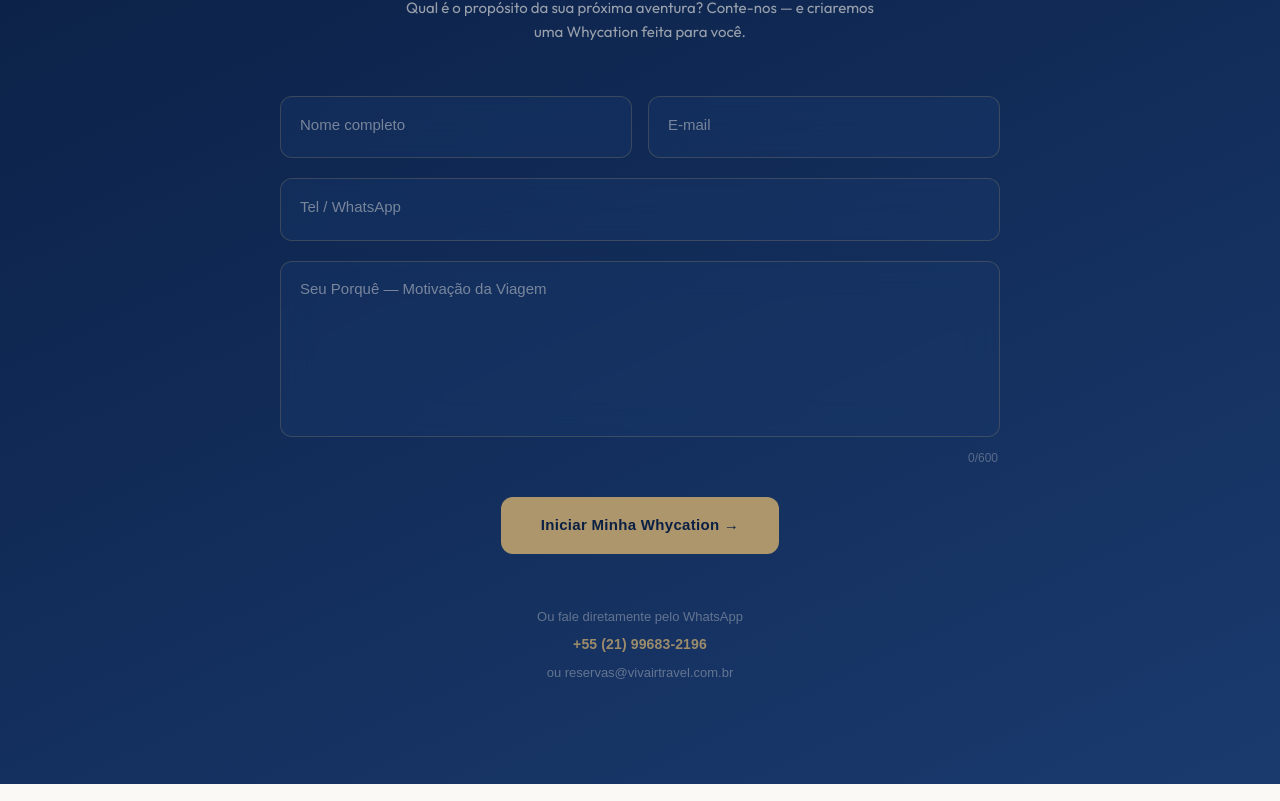
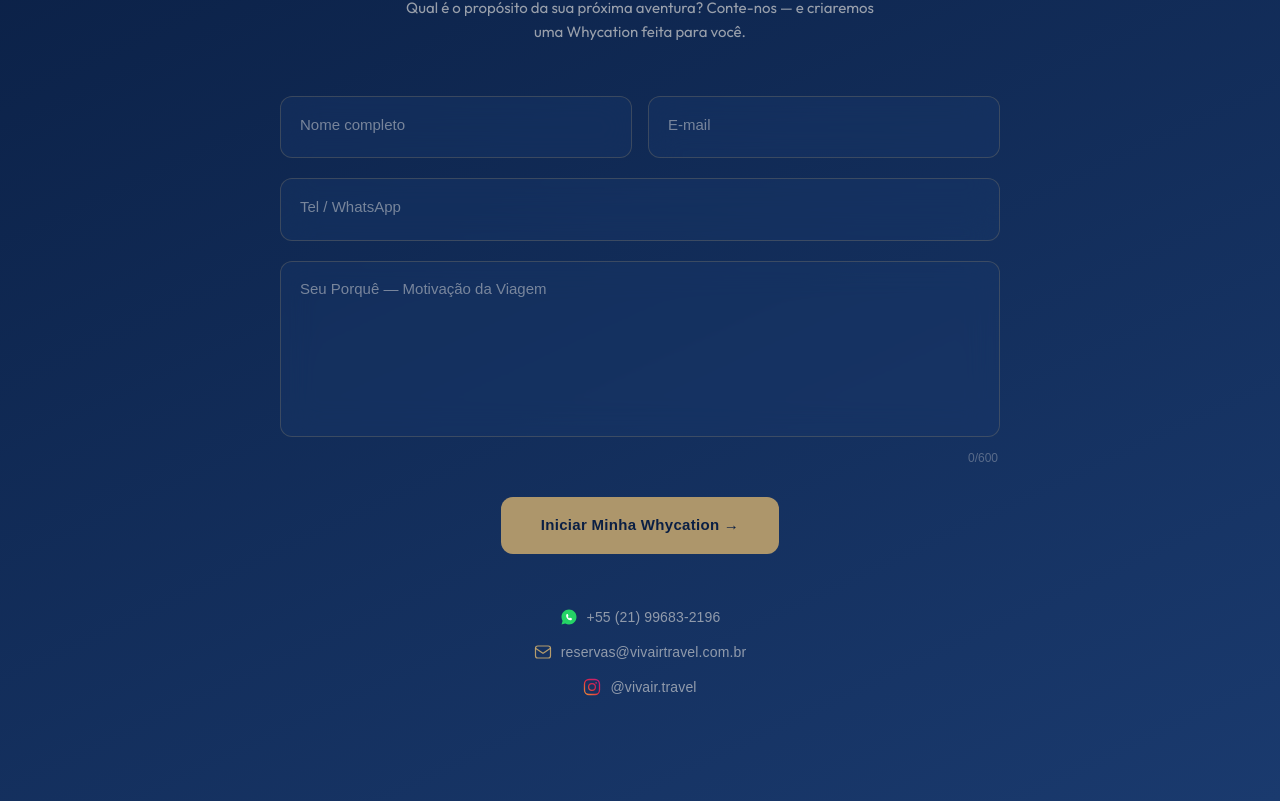
Before and after one commit to m7kx/vivair-website, a Next.js app: page /contato in a window 1280 px wide. Shown: the part 978-1779 px from the top of the page. Built offline with nearby package versions, Linux system fonts and the light colour scheme.

Commit message:
feat(contato): links ativos com ícones WhatsApp/email/Instagram + hover glow + underline slide

```diff
--- a/src/components/ContactForm.tsx
+++ b/src/components/ContactForm.tsx
@@ -249,6 +249,80 @@ function FloatingField({
 type Fields = { nome: string; email: string; telefone: string; mensagem: string }
 type Errors = Partial<Record<keyof Fields, string>>
 
+/* ── ContactLink ────────────────────────────────────────────────────────── */
+
+interface ContactLinkProps {
+  href: string
+  label: string
+  icon: React.ReactNode
+  iconColor: string
+  target?: string
+}
+
+function ContactLink({ href, label, icon, iconColor, target = "_blank" }: ContactLinkProps) {
+  const [hovered, setHovered] = useState(false)
+
+  return (
+    <a
+      href={href}
+      target={target}
+      rel="noopener noreferrer"
+      onMouseEnter={() => setHovered(true)}
+      onMouseLeave={() => setHovered(false)}
+      style={{
+        display: "inline-flex",
+        alignItems: "center",
+        gap: 9,
+        textDecoration: "none",
+        fontFamily: "'DM Sans', sans-serif",
+        fontSize: 14,
+        fontWeight: 500,
+        letterSpacing: "0.01em",
+        color: hovered ? "#f5f0e8" : "rgba(245,240,232,0.55)",
+        transform: hovered ? "translateY(-1px)" : "translateY(0)",
+        transition: "color 0.22s ease, transform 0.22s ease",
+        position: "relative",
+        paddingBottom: 2,
+      }}
+    >
+      {/* Icon wrapper — glow on hover */}
+      <span
+        style={{
+          display: "flex",
+          alignItems: "center",
+          justifyContent: "center",
+          flexShrink: 0,
+          filter: hovered ? `drop-shadow(0 0 6px ${iconColor})` : "none",
+          transform: hovered ? "scale(1.15)" : "scale(1)",
+          transition: "filter 0.25s ease, transform 0.25s ease",
+        }}
+      >
+        {icon}
+      </span>
+
+      {/* Label with slide-in underline */}
+      <span style={{ position: "relative" }}>
+        {label}
+        <span
+          style={{
+            position: "absolute",
+            bottom: -1,
+            left: 0,
+            height: 1,
+            width: "100%",
+            background: iconColor,
+            borderRadius: 2,
+            transform: hovered ? "scaleX(1)" : "scaleX(0)",
+            transformOrigin: hovered ? "left" : "right",
+            transition: "transform 0.25s ease",
+            display: "block",
+          }}
+        />
+      </span>
+    </a>
+  )
+}
+
 export default function ContactForm() {
   const [form, setForm] = useState<Fields>({ nome: "", email: "", telefone: "", mensagem: "" })
   const [errors, setErrors] = useState<Errors>({})
@@ -495,7 +569,7 @@ export default function ContactForm() {
           )}
         </AnimatePresence>
 
-        {/* Footer info */}
+        {/* Footer info — contact links with icons + hover */}
         <motion.div
           initial={{ opacity: 0 }}
           whileInView={{ opacity: 1 }}
@@ -503,25 +577,67 @@ export default function ContactForm() {
           transition={{ delay: 0.5, duration: 0.6 }}
           style={{
             textAlign: "center", marginTop: 52,
-            display: "flex", flexDirection: "column", gap: 6,
+            display: "flex", flexDirection: "column", alignItems: "center", gap: 10,
           }}
         >
-          <p style={{ fontFamily: "'DM Sans', sans-serif", fontSize: 13, color: "rgba(245,240,232,0.35)" }}>
-            Ou fale diretamente pelo WhatsApp
-          </p>
-          <a
+          {/* WhatsApp */}
+          <ContactLink
             href="https://wa.me/5521996832196"
-            target="_blank" rel="noopener noreferrer"
-            style={{
-              fontFamily: "'DM Sans', sans-serif", fontSize: 14, fontWeight: 600,
-              color: "rgba(200,169,110,0.75)", textDecoration: "none", letterSpacing: "0.01em",
-            }}
-          >
-            +55 (21) 99683-2196
-          </a>
-          <p style={{ fontFamily: "'DM Sans', sans-serif", fontSize: 13, color: "rgba(245,240,232,0.35)" }}>
-            ou reservas@vivairtravel.com.br
-          </p>
+            label="+55 (21) 99683-2196"
+            icon={
+              <svg width="18" height="18" viewBox="0 0 24 24" fill="none" xmlns="http://www.w3.org/2000/svg">
+                <path
+                  d="M12 2C6.477 2 2 6.477 2 12c0 1.89.525 3.66 1.438 5.168L2 22l4.978-1.405A9.953 9.953 0 0 0 12 22c5.523 0 10-4.477 10-10S17.523 2 12 2Z"
+                  fill="#25D366"
+                />
+                <path
+                  d="M8.5 8.5c.2-.45.55-.5.9-.5h.4c.3 0 .55.2.65.45l.75 1.8c.1.25.05.55-.1.75l-.5.55c-.05.1-.05.2 0 .3.35.65.82 1.22 1.4 1.7.15.13.3.1.42-.02l.5-.5c.2-.2.5-.25.75-.1l1.8.85c.25.12.4.38.38.65v.42c-.02.5-.25.9-.6 1.15-.5.33-1.15.45-1.8.3-1.5-.35-2.85-1.2-3.85-2.4-.85-1-1.35-2.2-1.4-3.4-.03-.6.12-1.2.45-1.6Z"
+                  fill="white"
+                />
+              </svg>
+            }
+            iconColor="#25D366"
+          />
+
+          {/* Email */}
+          <ContactLink
+            href="mailto:reservas@vivairtravel.com.br"
+            label="reservas@vivairtravel.com.br"
+            icon={
+              <svg width="18" height="18" viewBox="0 0 24 24" fill="none" xmlns="http://www.w3.org/2000/svg">
+                <rect x="2" y="4" width="20" height="16" rx="3" stroke="rgba(200,169,110,0.9)" strokeWidth="1.6"/>
+                <path
+                  d="M2 7l9.293 6.293a1 1 0 0 0 1.414 0L22 7"
+                  stroke="rgba(200,169,110,0.9)" strokeWidth="1.6" strokeLinecap="round"
+                />
+              </svg>
+            }
+            iconColor="rgba(200,169,110,0.9)"
+          />
+
+          {/* Instagram */}
+          <ContactLink
+            href="https://instagram.com/vivair.travel"
+            label="@vivair.travel"
+            target="_blank"
+            icon={
+              <svg width="18" height="18" viewBox="0 0 24 24" fill="none" xmlns="http://www.w3.org/2000/svg">
+                <defs>
+                  <linearGradient id="ig-grad" x1="0" y1="24" x2="24" y2="0" gradientUnits="userSpaceOnUse">
+                    <stop offset="0%" stopColor="#f09433"/>
+                    <stop offset="25%" stopColor="#e6683c"/>
+                    <stop offset="50%" stopColor="#dc2743"/>
+                    <stop offset="75%" stopColor="#cc2366"/>
+                    <stop offset="100%" stopColor="#bc1888"/>
+                  </linearGradient>
+                </defs>
+                <rect x="2" y="2" width="20" height="20" rx="6" stroke="url(#ig-grad)" strokeWidth="1.7"/>
+                <circle cx="12" cy="12" r="4.5" stroke="url(#ig-grad)" strokeWidth="1.6"/>
+                <circle cx="17.5" cy="6.5" r="1.1" fill="url(#ig-grad)"/>
+              </svg>
+            }
+            iconColor="#e1306c"
+          />
         </motion.div>
       </div>
     </section>
```
